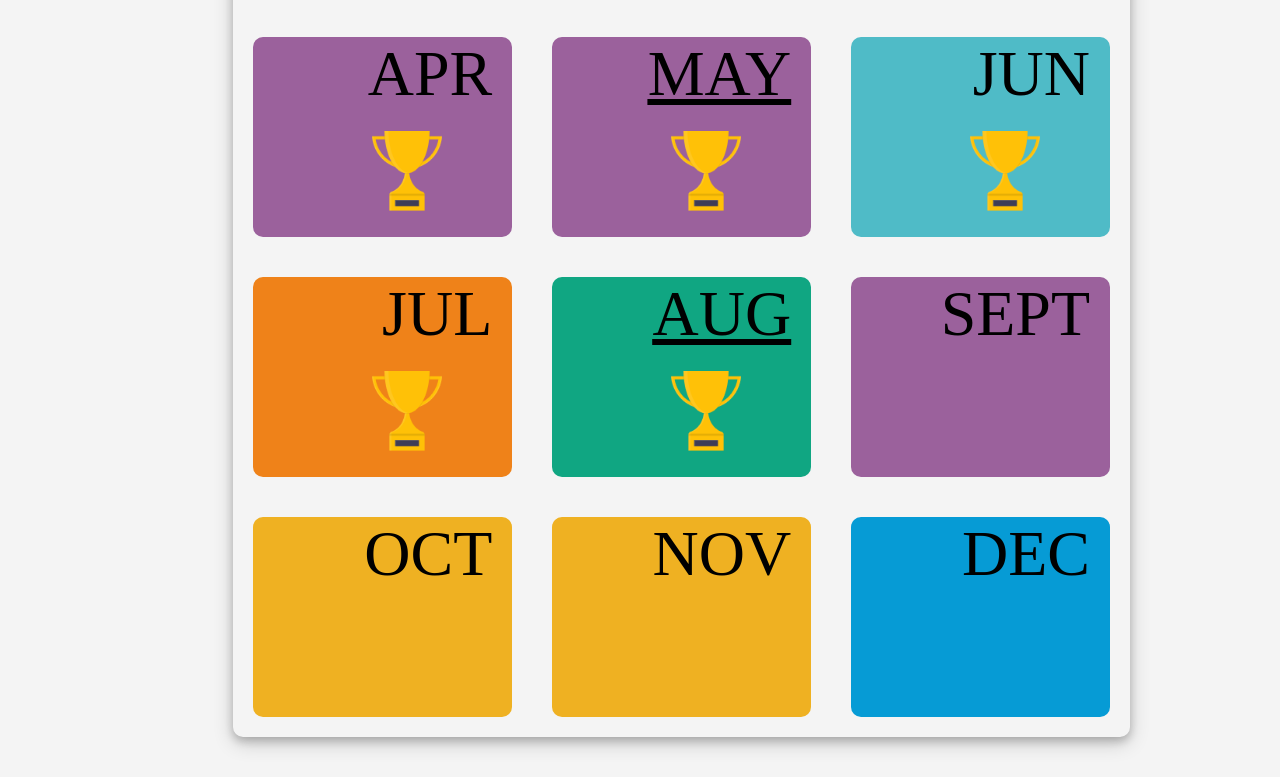
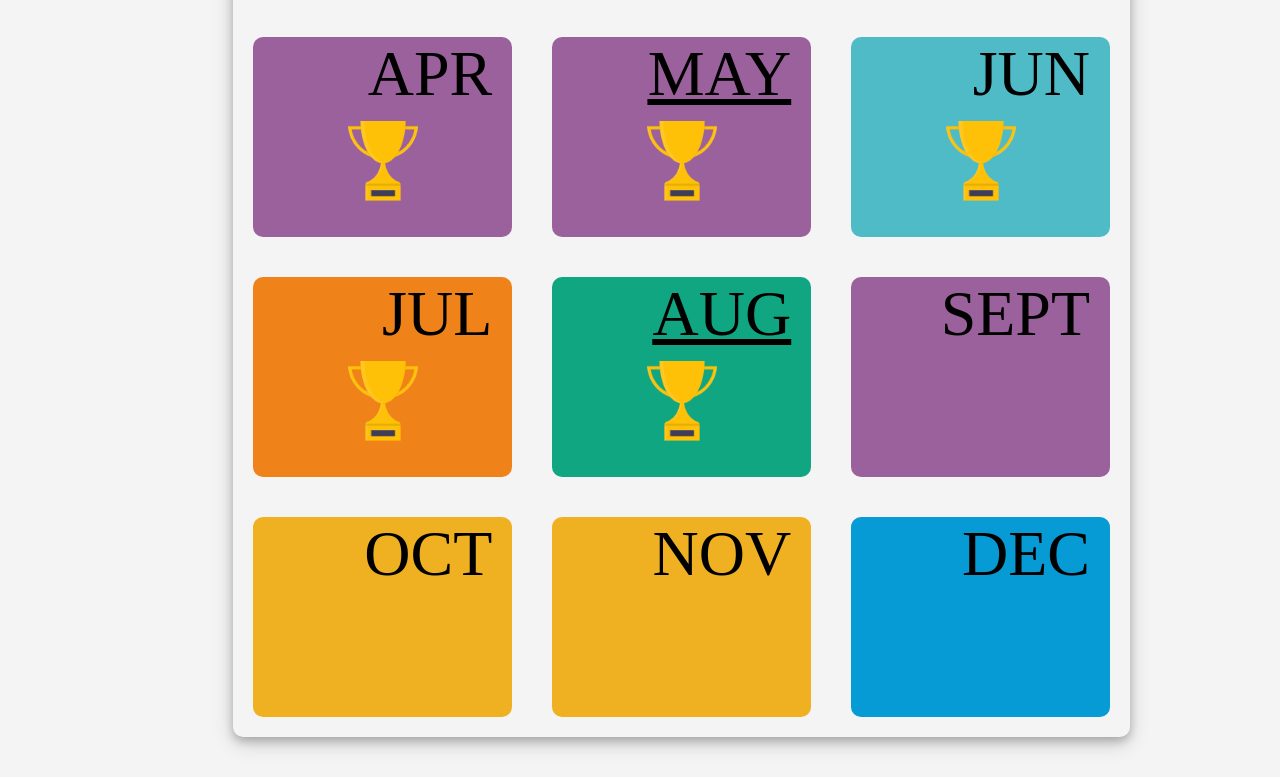
Before and after one commit to kenzo44/nmed4520-ex2, a plain HTML site: page index.html in a window 1280 px wide. Shown: the part 747-1524 px from the top of the page. Drawn offline with nearby package versions, Linux system fonts and the light colour scheme; a web font is replaced by a local one.

Commit message:
Fixed flex box bug in month grid...

```diff
--- a/assets/css/main.css
+++ b/assets/css/main.css
@@ -127,6 +127,8 @@ nav a:hover{
     flex-wrap: wrap;
 }
 .month{
+    display: flex;
+    flex-direction: column;
     text-align: right;
     padding: 0px 20px;
     font-family: 'Frank Ruhl Libre', serif;
@@ -137,7 +139,8 @@ nav a:hover{
     border-radius: 10px;
 }
 .month > .img_prize{
-    margin: 20px 50px 0px 0px;
+    margin-top: 10px;
+    align-self: center;
 }
 .year_2019 {
     grid-column-start: 2;
```
